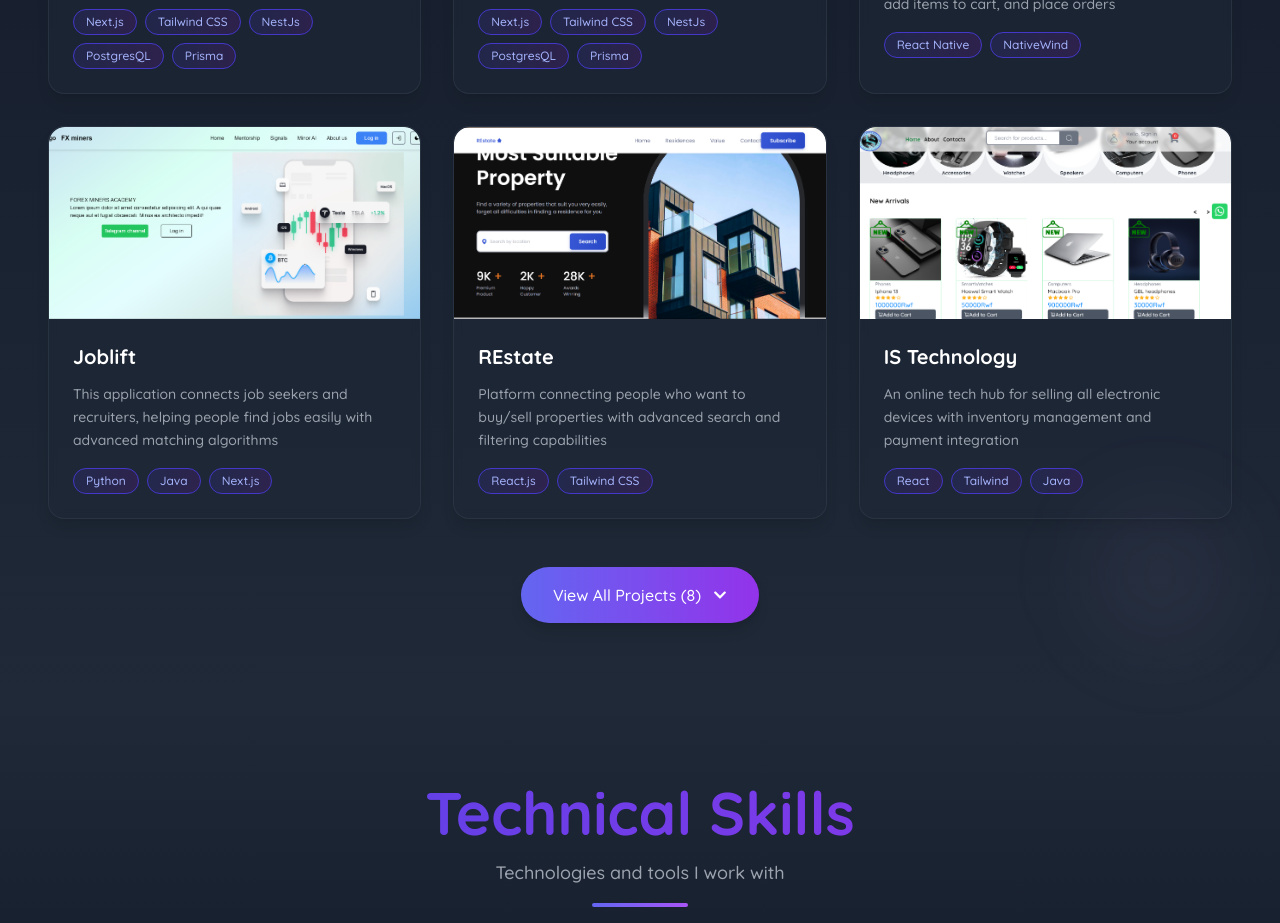
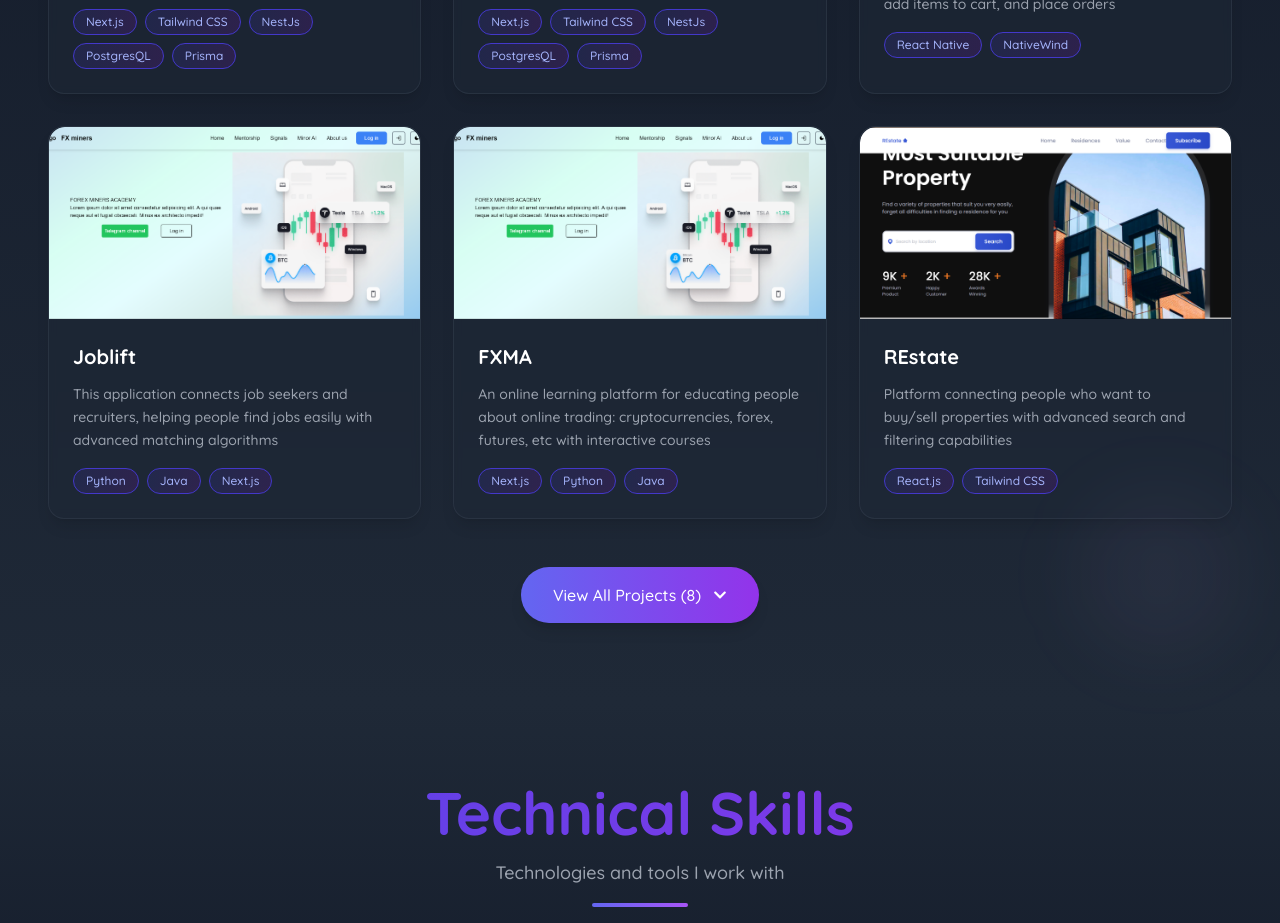
Before and after one commit to Paulin-NIYOBYOSE/Portfolio, a React (Create React App) app: page / in a window 1280 px wide. Shown: the part 1400-2323 px from the top of the page. Built offline with nearby package versions, Linux system fonts and the light colour scheme.

Commit message:
refactor: redesign projects tab and add more info

```diff
--- a/src/components/Projects.js
+++ b/src/components/Projects.js
@@ -36,6 +36,14 @@ const projects = [
         liveLink: "https://github.com/Paulin-NIYOBYOSE/joblift",
         image: "/fxma.png"
     },
+    {
+        title: "FXMA",
+        description: "An online learning platform for educating people about online trading: cryptocurrencies, forex, futures, etc with interactive courses",
+        stack: ["Next.js", "Python", "Java"],
+        githubLink: "https://github.com/Paulin-NIYOBYOSE/FOREX-MINERS-ACADEMY",
+        liveLink: "https://mobsters-academy.vercel.app/",
+        image: "/fxma.png"
+    },
 
     // Earlier Projects (2023-2024)
     {
@@ -62,14 +70,7 @@ const projects = [
         liveLink: "https://cineflix0-movies.vercel.app/",
         image: "/cineflix.png"
     },
-    {
-        title: "FXMA",
-        description: "An online learning platform for educating people about online trading: cryptocurrencies, forex, futures, etc with interactive courses",
-        stack: ["Next.js", "Python", "Java"],
-        githubLink: "https://github.com/Paulin-NIYOBYOSE/FOREX-MINERS-ACADEMY",
-        liveLink: "https://github.com/Paulin-NIYOBYOSE/FOREX-MINERS-ACADEMY",
-        image: "/fxma.png"
-    }
+
 ];
 
 const Projects = () => {
```
